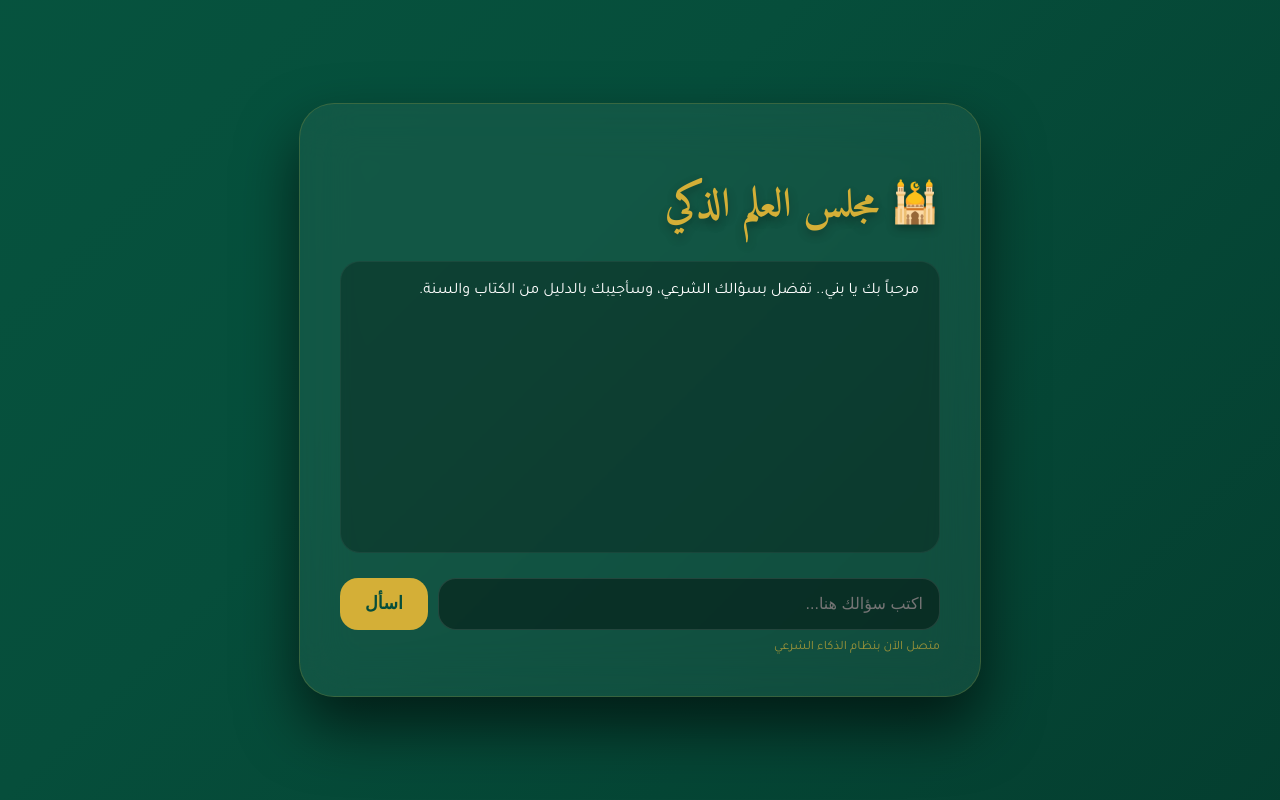
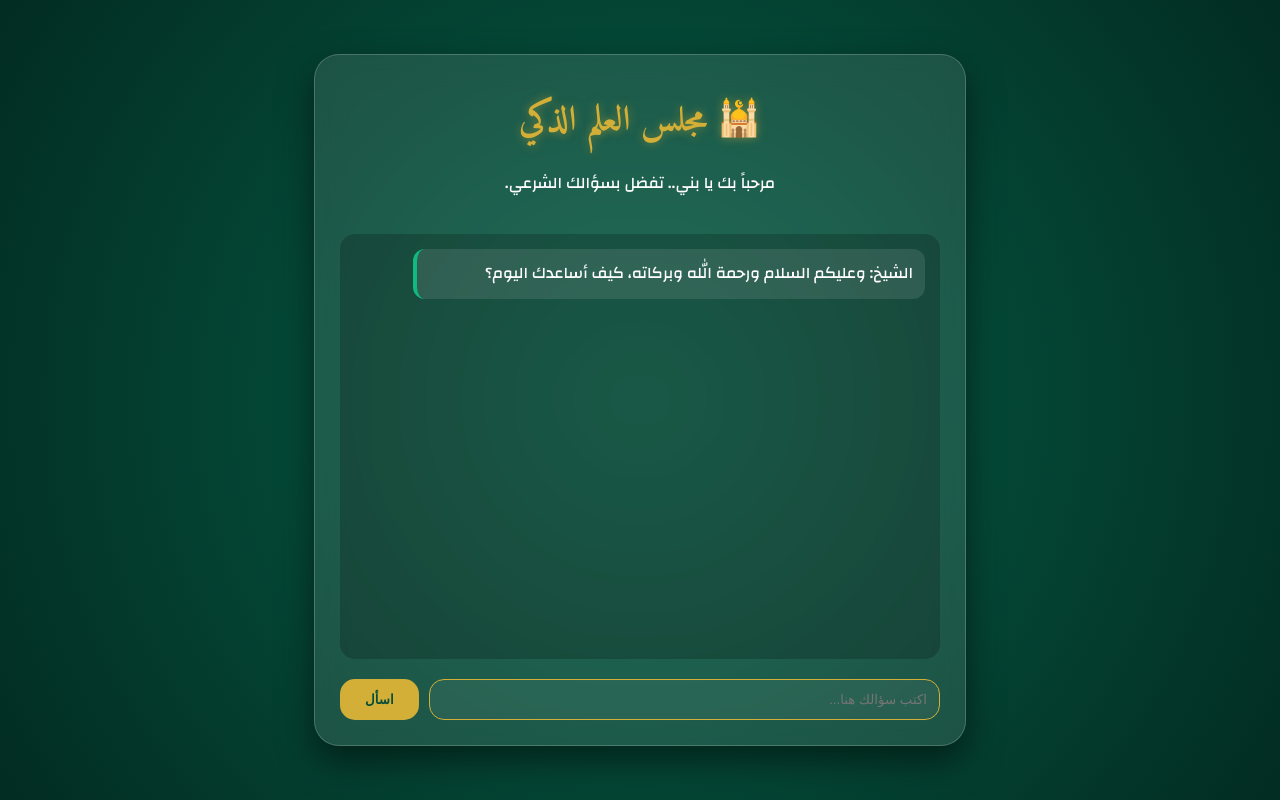
Before and after one commit to abdoahmed17087-beep/-, a website: page index.html in a window 1280 px wide. Drawn offline with Linux system fonts and the light colour scheme.

Commit message:
Update index.html

```diff
--- a/index.html
+++ b/index.html
@@ -4,109 +4,182 @@
     <meta charset="UTF-8">
     <meta name="viewport" content="width=device-width, initial-scale=1.0">
     <title>المساعد الشرعي الذكي</title>
-    <link href="https://fonts.googleapis.com/css2?family=Amiri:wght@400;700&family=Tajawal:wght@400;700&display=swap" rel="stylesheet">
+    <link href="https://fonts.googleapis.com/css2?family=Amiri:wght@400;700&family=Changa:wght@300;500&display=swap" rel="stylesheet">
     <style>
-        :root { --gold: #d4af37; --deep-green: #064e3b; }
-        #response-box p {
-    line-height: 1.5; /* ده بيعمل مسافة طولية كبيرة بين السطور */
-    margin-bottom: 15px; /* ده بيبعد كل فقرة عن اللي بعدها مسافة كويسة */
-    white-space: pre-line; /* ده بيخلي أي سطر جديد تكتبه يظهر فعلاً كسطر جديد */
-}
-        body {
-            margin: 0; font-family: 'Tajawal', sans-serif;
-            background: linear-gradient(-45deg, #022c22, #064e3b, #065f46, #022c22);
-            background-size: 400% 400%;
-            animation: gradient 15s ease infinite;
-            min-height: 100vh; display: flex; align-items: center; justify-content: center; color: white;
+        :root {
+            --emerald: #064e3b;
+            --gold: #d4af37;
+            --glass: rgba(255, 255, 255, 0.1);
         }
 
-        @keyframes gradient {
-            0% { background-position: 0% 50%; }
-            50% { background-position: 100% 50%; }
-            100% { background-position: 0% 50%; }
+        body {
+            font-family: 'Changa', sans-serif;
+            background: radial-gradient(circle at center, #065f46, #022c22);
+            height: 100vh;
+            margin: 0;
+            display: flex;
+            justify-content: center;
+            align-items: center;
+            color: white;
         }
 
-        .chat-card {
-            width: 90%; max-width: 600px; padding: 40px;
-            background: rgba(255, 255, 255, 0.05); backdrop-filter: blur(25px);
-            border: 1px solid rgba(212, 175, 55, 0.2); border-radius: 35px;
-            box-shadow: 0 30px 60px rgba(0,0,0,0.6);
+        .container {
+            width: 90%;
+            max-width: 600px;
+            background: var(--glass);
+            backdrop-filter: blur(15px);
+            border-radius: 25px;
+            border: 1px solid rgba(255, 255, 255, 0.2);
+            padding: 25px;
+            box-shadow: 0 15px 35px rgba(0,0,0,0.5);
+            display: flex;
+            flex-direction: column;
+            height: 80vh;
         }
 
-        h1 { font-family: 'Amiri', serif; color: var(--gold); font-size: 2.5rem; margin-bottom: 20px; text-shadow: 0 4px 10px rgba(0,0,0,0.3); }
-
-        #response-box {
-            height: 250px; overflow-y: auto; background: rgba(0,0,0,0.25);
-            border-radius: 20px; padding: 20px; margin-bottom: 25px;
-            text-align: right; border: 1px solid rgba(255,255,255,0.05);
-            scrollbar-width: thin; scrollbar-color: var(--gold) transparent;
+        .header {
+            text-align: center;
+            margin-bottom: 20px;
         }
 
-        .input-group { position: relative; display: flex; gap: 10px; }
+        .header h1 {
+            font-family: 'Amiri', serif;
+            color: var(--gold);
+            font-size: 2.2rem;
+            margin: 10px 0;
+            text-shadow: 0 0 10px rgba(212, 175, 55, 0.5);
+        }
+
+        #chat-box {
+            flex-grow: 1;
+            overflow-y: auto;
+            padding: 15px;
+            background: rgba(0, 0, 0, 0.2);
+            border-radius: 15px;
+            margin-bottom: 20px;
+        }
+
+        .message {
+            margin-bottom: 15px;
+            line-height: 1.6;
+            padding: 12px;
+            border-radius: 12px;
+            max-width: 85%;
+        }
+
+        .user-msg {
+            background: rgba(212, 175, 55, 0.2);
+            align-self: flex-start;
+            border-right: 4px solid var(--gold);
+        }
+
+        .bot-msg {
+            background: rgba(255, 255, 255, 0.1);
+            align-self: flex-end;
+            border-left: 4px solid #10b981;
+        }
+
+        .input-area {
+            display: flex;
+            gap: 10px;
+        }
 
         input {
-            flex: 1; padding: 16px; border-radius: 18px; border: 1px solid rgba(255,255,255,0.1);
-            background: rgba(0,0,0,0.4); color: white; font-size: 1rem; outline: none; transition: 0.3s;
+            flex-grow: 1;
+            background: rgba(255, 255, 255, 0.05);
+            border: 1px solid var(--gold);
+            border-radius: 15px;
+            padding: 12px;
+            color: white;
+            outline: none;
         }
-        input:focus { border-color: var(--gold); box-shadow: 0 0 15px rgba(212, 175, 55, 0.2); }
 
         button {
-            padding: 0 25px; border-radius: 18px; border: none;
-            background: var(--gold); color: var(--deep-green); font-weight: 700;
-            cursor: pointer; transition: 0.3s; font-size: 1.1rem;
+            background: var(--gold);
+            color: var(--emerald);
+            border: none;
+            padding: 10px 25px;
+            border-radius: 15px;
+            font-weight: bold;
+            cursor: pointer;
+            transition: 0.3s;
         }
 
-        button:hover:not(:disabled) { transform: scale(1.05); filter: brightness(1.1); }
-        button:disabled { opacity: 0.5; cursor: not-allowed; }
+        button:hover {
+            transform: scale(1.05);
+            filter: brightness(1.1);
+        }
 
-        .status-text { font-size: 0.8rem; color: var(--gold); margin-top: 10px; opacity: 0.7; }
+        .loading { color: var(--gold); font-style: italic; display: none; }
     </style>
 </head>
 <body>
 
-    <div class="chat-card">
+<div class="container">
+    <div class="header">
         <h1>🕌 مجلس العلم الذكي</h1>
-        <div id="response-box">مرحباً بك يا بني.. تفضل بسؤالك الشرعي، وسأجيبك بالدليل من الكتاب والسنة.</div>
+        <p>مرحباً بك يا بني.. تفضل بسؤالك الشرعي.</p>
+    </div>
 
-        <div class="input-group">
-            <input type="text" id="question" placeholder="اكتب سؤالك هنا..." onkeypress="if(event.key==='Enter') ask()">
-            <button id="askBtn" onclick="ask()">اسأل</button>
+    <div id="chat-box">
+        <div class="message bot-msg">الشيخ: وعليكم السلام ورحمة الله وبركاته، كيف أساعدك اليوم؟</div>
     </div>
-        <div id="status" class="status-text">متصل الآن بنظام الذكاء الشرعي</div>
+
+    <div id="loading" class="loading">الشيخ يفكر في الإجابة...</div>
+
+    <div class="input-area">
+        <input type="text" id="userInput" placeholder="اكتب سؤالك هنا..." onkeypress="handleKey(event)">
+        <button onclick="askQuestion()">اسأل</button>
+    </div>
 </div>
 
 <script>
-        async function ask() {
-            const qInput = document.getElementById('question');
-            const resDiv = document.getElementById('response-box');
-            const btn = document.getElementById('askBtn');
+    async function askQuestion() {
+        const input = document.getElementById('userInput');
+        const chatBox = document.getElementById('chat-box');
+        const loading = document.getElementById('loading');
+        const question = input.value.trim();
 
-            if(!qInput.value.trim()) return;
+        if (!question) return;
 
-            const userQ = qInput.value;
-            qInput.value = "";
-            resDiv.innerHTML += `<p style="color: var(--gold)">● أنت: ${userQ}</p>`;
-            resDiv.innerHTML += `<p id="loading">جاري مراجعة كتب العلم...</p>`;
-            resDiv.scrollTop = resDiv.scrollHeight;
-            btn.disabled = true;
+        // إضافة سؤال المستخدم
+        appendMessage('user', `أنت: ${question}`);
+        input.value = '';
+        loading.style.display = 'block';
 
         try {
-                const res = await fetch('/ask', {
+            const response = await fetch('/ask', {
                 method: 'POST',
-                    headers: {'Content-Type': 'application/json'},
-                    body: JSON.stringify({ question: userQ })
+                headers: { 'Content-Type': 'application/json' },
+                body: JSON.stringify({ question: question })
             });
 
-                const data = await res.json();
-                document.getElementById('loading').remove();
-                resDiv.innerHTML += `<p>● الشيخ: ${data.answer}</p><hr style="opacity:0.1">`;
-            } catch (e) {
-                document.getElementById('loading').innerText = "عذراً يا بني، حدث تداخل في الأفكار.";
+            const data = await response.json();
+
+            // هنا بنقرأ reply اللي السيرفر بعتها
+            appendMessage('bot', `الشيخ: ${data.reply || "عذراً يا بني، لم أستطع فهم السؤال."}`);
+
+        } catch (error) {
+            appendMessage('bot', 'الشيخ: حدث خطأ في الاتصال، تأكد من إعدادات السيرفر.');
         } finally {
-                btn.disabled = false;
-                resDiv.scrollTop = resDiv.scrollHeight;
+            loading.style.display = 'none';
+            chatBox.scrollTop = chatBox.scrollHeight;
         }
     }
+
+    function appendMessage(role, text) {
+        const chatBox = document.getElementById('chat-box');
+        const msgDiv = document.createElement('div');
+        msgDiv.className = `message ${role === 'user' ? 'user-msg' : 'bot-msg'}`;
+        msgDiv.innerText = text;
+        chatBox.appendChild(msgDiv);
+        chatBox.scrollTop = chatBox.scrollHeight;
+    }
+
+    function handleKey(e) {
+        if (e.key === 'Enter') askQuestion();
+    }
 </script>
+
 </body>
 </html>
```
Lines whose indentation alone changed are shown as unchanged.
